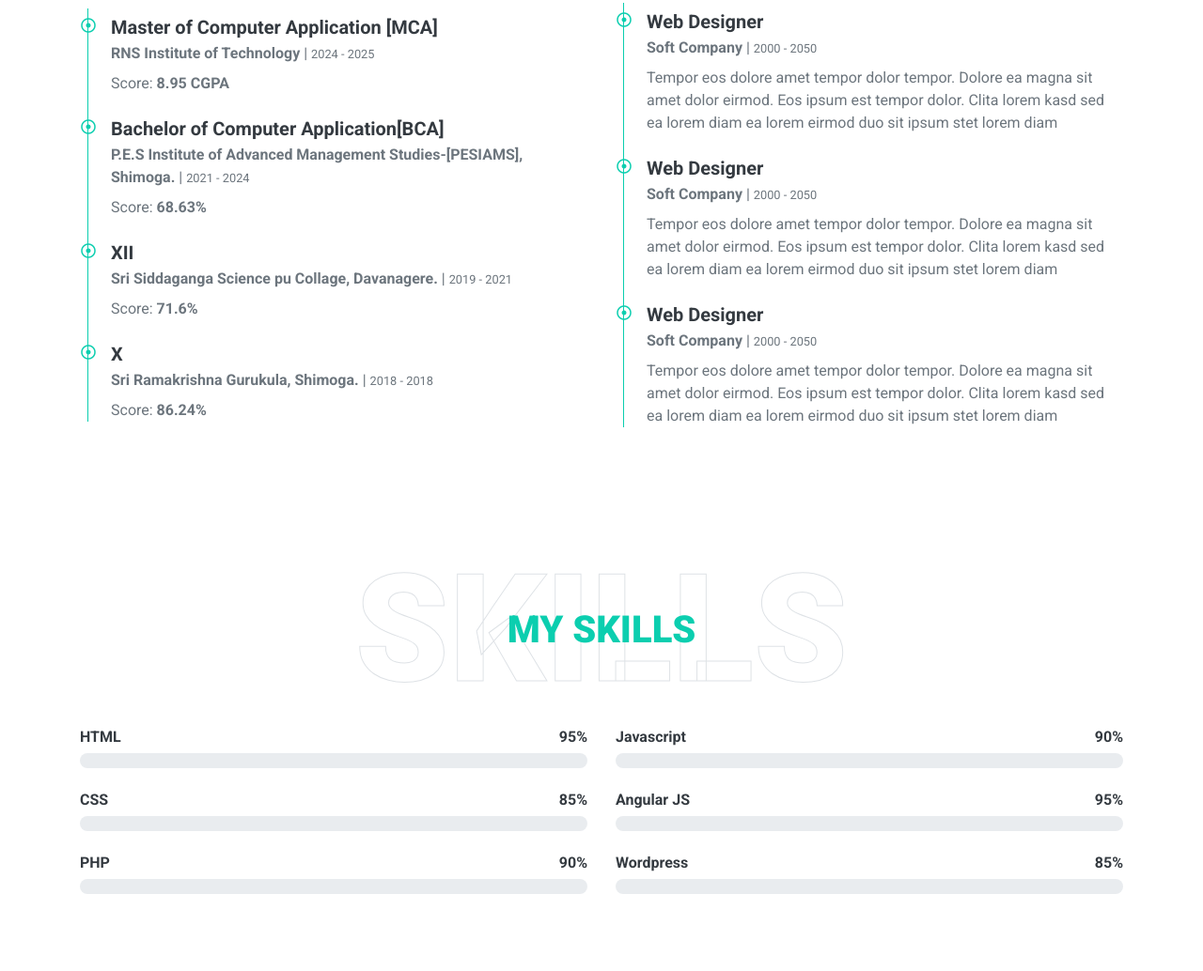
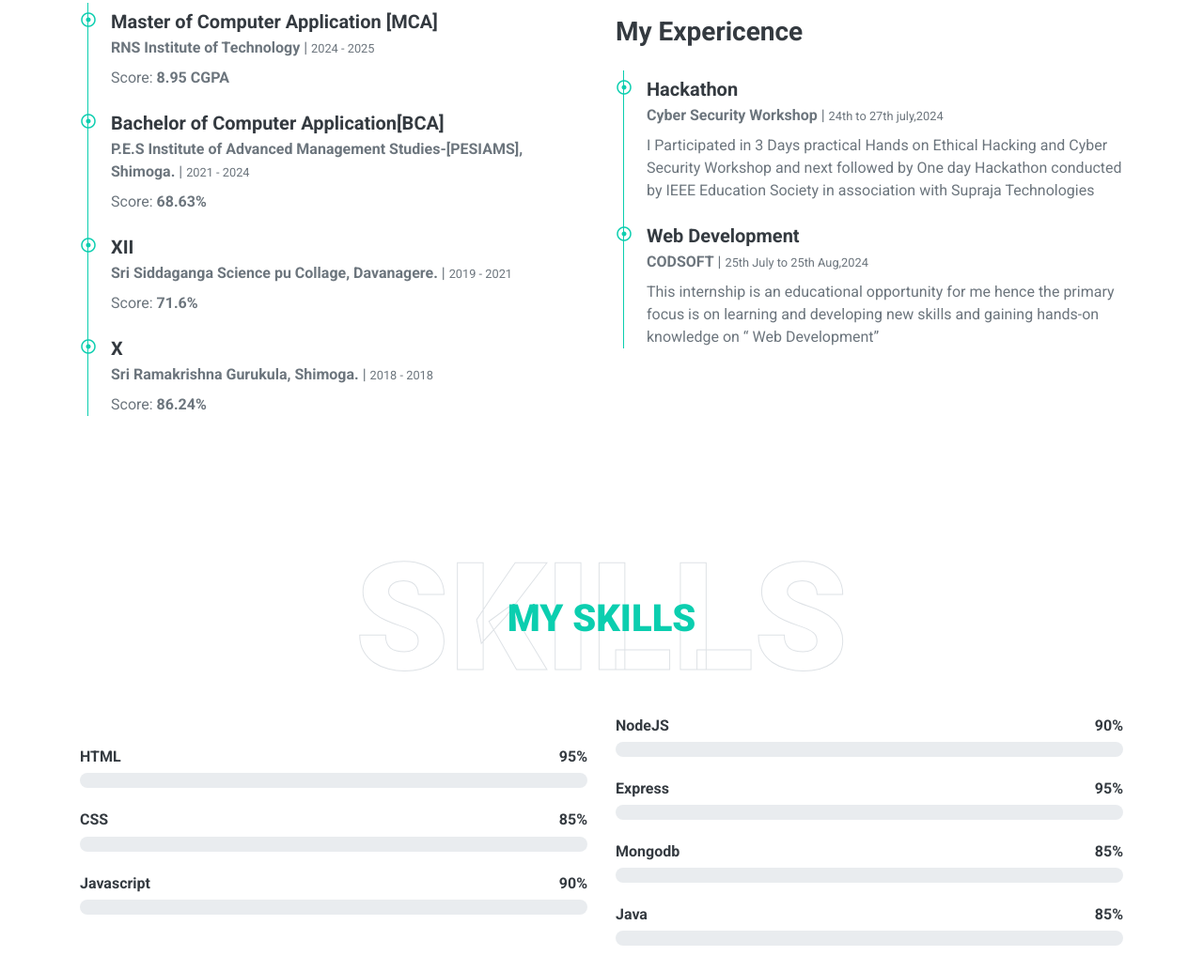
Before and after one commit to chethan-hc-04/portfolio-, a plain HTML site: page index.html in a window 1280 px wide. Shown: the part 1892-2926 px from the top of the page at 94% size. Drawn offline with Linux system fonts and the light colour scheme; a script that the page names is missing.

Commit message:
add files

```diff
--- a/index.html
+++ b/index.html
@@ -129,22 +129,21 @@
                     <div class="border-left border-primary pt-2 pl-4 ml-2">
                         <div class="position-relative mb-4">
                             <i class="far fa-dot-circle text-primary position-absolute" style="top: 2px; left: -32px;"></i>
-                            <h5 class="font-weight-bold mb-1">Web Designer</h5>
-                            <p class="mb-2"><strong>Soft Company</strong> | <small>2000 - 2050</small></p>
-                            <p>Tempor eos dolore amet tempor dolor tempor. Dolore ea magna sit amet dolor eirmod. Eos ipsum est tempor dolor. Clita lorem kasd sed ea lorem diam ea lorem eirmod duo sit ipsum stet lorem diam</p>
+                            <h5 class="font-weight-bold mb-1"> Hackathon</h5>
+                            <p class="mb-2"><strong> Cyber Security Workshop</strong> | <small>24th to 27th july,2024</small></p>
+                            <p>I Participated in 3 Days practical Hands
+                                on Ethical Hacking and Cyber Security Workshop and next followed by One day Hackathon conducted
+                                by IEEE Education Society in association with Supraja Technologies</p>
                         </div>
                         <div class="position-relative mb-4">
                             <i class="far fa-dot-circle text-primary position-absolute" style="top: 2px; left: -32px;"></i>
-                            <h5 class="font-weight-bold mb-1">Web Designer</h5>
-                            <p class="mb-2"><strong>Soft Company</strong> | <small>2000 - 2050</small></p>
-                            <p>Tempor eos dolore amet tempor dolor tempor. Dolore ea magna sit amet dolor eirmod. Eos ipsum est tempor dolor. Clita lorem kasd sed ea lorem diam ea lorem eirmod duo sit ipsum stet lorem diam</p>
+                            <h5 class="font-weight-bold mb-1">Web Development</h5>
+                            <p class="mb-2"><strong>CODSOFT</strong> | <small>25th July to 25th Aug,2024</small></p>
+                            <p> This internship is an educational opportunity for me hence the
+                                primary focus is on learning and developing new skills and gaining hands-on knowledge on “ Web
+                                Development”</p>
                         </div>
-                        <div class="position-relative mb-4">
-                            <i class="far fa-dot-circle text-primary position-absolute" style="top: 2px; left: -32px;"></i>
-                            <h5 class="font-weight-bold mb-1">Web Designer</h5>
-                            <p class="mb-2"><strong>Soft Company</strong> | <small>2000 - 2050</small></p>
-                            <p>Tempor eos dolore amet tempor dolor tempor. Dolore ea magna sit amet dolor eirmod. Eos ipsum est tempor dolor. Clita lorem kasd sed ea lorem diam ea lorem eirmod duo sit ipsum stet lorem diam</p>
-                        </div>
+
                     </div>
                 </div>
             </div>
@@ -182,7 +181,7 @@
                     </div>
                     <div class="skill mb-4">
                         <div class="d-flex justify-content-between">
-                            <h6 class="font-weight-bold">PHP</h6>
+                            <h6 class="font-weight-bold">Javascript</h6>
                             <h6 class="font-weight-bold">90%</h6>
                         </div>
                         <div class="progress">
@@ -193,7 +192,7 @@
                 <div class="col-md-6">
                     <div class="skill mb-4">
                         <div class="d-flex justify-content-between">
-                            <h6 class="font-weight-bold">Javascript</h6>
+                            <h6 class="font-weight-bold">NodeJS</h6>
                             <h6 class="font-weight-bold">90%</h6>
                         </div>
                         <div class="progress">
@@ -202,7 +201,7 @@
                     </div>
                     <div class="skill mb-4">
                         <div class="d-flex justify-content-between">
-                            <h6 class="font-weight-bold">Angular JS</h6>
+                            <h6 class="font-weight-bold">Express</h6>
                             <h6 class="font-weight-bold">95%</h6>
                         </div>
                         <div class="progress">
@@ -211,7 +210,16 @@
                     </div>
                     <div class="skill mb-4">
                         <div class="d-flex justify-content-between">
-                            <h6 class="font-weight-bold">Wordpress</h6>
+                            <h6 class="font-weight-bold">Mongodb</h6>
+                            <h6 class="font-weight-bold">85%</h6>
+                        </div>
+                        <div class="progress">
+                            <div class="progress-bar bg-info" role="progressbar" aria-valuenow="85" aria-valuemin="0" aria-valuemax="100"></div>
+                        </div>
+                    </div>
+                    <div class="skill mb-4">
+                        <div class="d-flex justify-content-between">
+                            <h6 class="font-weight-bold">Java</h6>
                             <h6 class="font-weight-bold">85%</h6>
                         </div>
                         <div class="progress">
```
